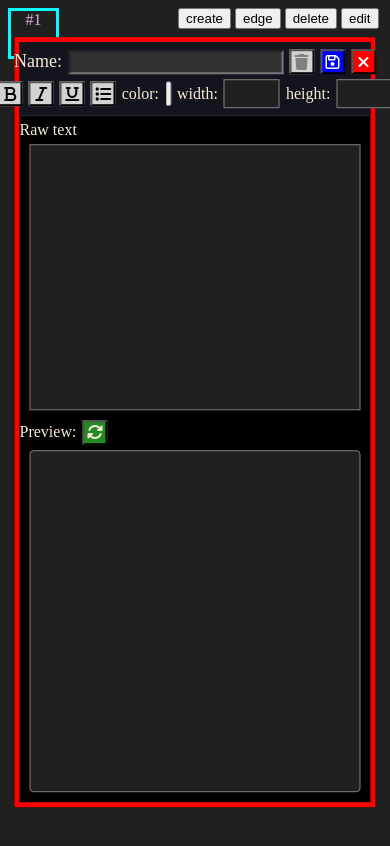
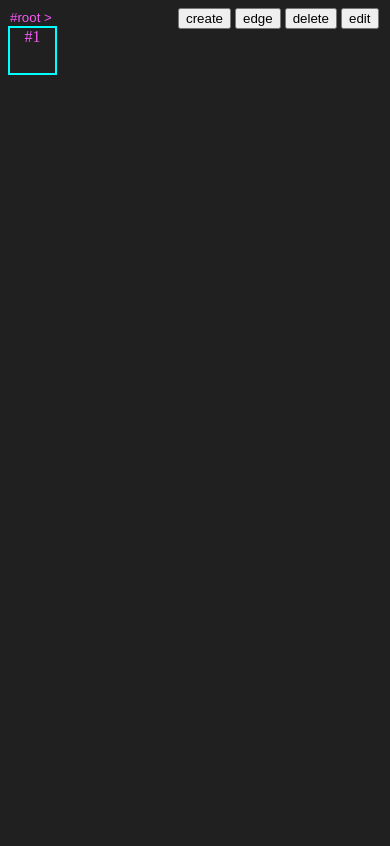
Before and after one commit to Jack112739/kltn, a website: page index.html in a window 390 px wide. Both pictures are taken after a click on the button "create". Drawn offline with nearby package versions, Linux system fonts and the light colour scheme.

Commit message:
modified:   css/editor.css 	modified:   css/graph.css 	deleted:    img/demo140324.png 	deleted:    img/demo_13_03_24.png 	modified:   index.html 	modified:   js/UI.js 	modified:   js/editor.js 	deleted:    js/math.js 	new file:   package.json
Changes not staged for commit:
	deleted:    package.json

```diff
--- a/css/editor.css
+++ b/css/editor.css
@@ -1,12 +1,12 @@
-.editor {
+#editor {
     position: fixed;
     top: 50%;
     left: 50%;
     transform: translate(-50%, -50%);
     z-index: 80;
-    width:  60vw;
+    width:  700px;
     height: 80vh;
-    border: solid 5px red;
+    border: solid 5px rgb(204, 52, 52);;
     background-color: black;
     color: antiquewhite;
     display: flex;
@@ -15,30 +15,27 @@
 textarea.raw-text {
     resize: none;
     overflow-y: auto;
-    height: 30%;
+    flex-grow: 3;
 }
 .text-view {
-    margin: 5px 10px;
+    margin: 0px 10px;
     background-color: rgb(32,32,32);
     box-sizing: border-box;
     color: antiquewhite;
-    flex-grow: 1;
-    margin-bottom: 10px;
+    font-size: 13px;
 }
 div.latex {
-    height: 40%;
+    flex-grow: 5;
     border: 1px solid grey;
     border-radius: 4px;
+    margin-bottom: 10px;
 }
 .ignore-math {
     background-color: transparent;
 }
-
-
 .settings {
     background-color: rgb(20,20,30);
     border-bottom: 1px solid rgb(40, 40, 60);
-    margin-bottom: 5px;
     padding: 2px;
 }
 .row {
@@ -47,7 +44,7 @@ div.latex {
     align-items: center;
     gap: 6px;
     margin: 5px;
-    justify-content: center;
+    justify-content: flex-start;
 }
 .row button {
     height: 25px;
@@ -58,60 +55,51 @@ div.latex {
     cursor: pointer;
     font-size: 16px;
 }
-label.name {
+#editor label.name {
     font-size: 18px;
 }
-#name {
-    background-color: rgb(50,50,50);
+#editor input.name {
+    background-color: rgb(32,32,32);
     color: rgb(245, 89, 245);
     font-size: 16px;
     flex-grow: 1;
     margin-right: 15%;
+    border: 1px solid grey;
 }
-#text-color {
+#editor .text-color {
     width: 25px;
     height: 25px;
 }
-#close {
+button.close {
     background-color: red;
     color: white;
 }
-#save {
+button.save {
     background-color: blue;
     color: white;
 }
-#del {
+button.del {
     background-color: lightgray;
     color: grey;
 }
-#height, #width {
-    width: 50px;
-    height: 25px;
-    border: 1px solid grey;
-    background-color: rgb(32,32,32);
-    color: antiquewhite;
-}
-#bold, #italic, #list, #underline {
+button.text {
     background-color: lightgray;
     color: black;
 }
-.row.preview {
-    margin: 0;
-    justify-content: flex-start;
-}
-#recompile {
+button.recompile {
     background-color: forestgreen;
     color: antiquewhite;
 }
 
 
-/* remove color wrapper */
+/* remove color wrapper and input scroller */
 input[type="color"]::-moz-color-swatch {
     border: none;
 }
 
 input[type="color"]::-webkit-color-swatch-wrapper {
     padding: 0;
+    border: 0;
     border-radius: 0;
 }
 
@@ -119,14 +107,13 @@ input[type="color"]::-webkit-color-swatch {
     border: none;
 }
 
-
 /* when using in other devices, maybe not needed*/
 @media screen and (max-width:800px) {
-    .editor {
+    #editor {
         width: 90vw;
         height: 90vh;
     }
-    #name {
-        margin-right: 0%;
+    #editor input.name {
+        margin-right: 0;
     }
 }
--- a/css/graph.css
+++ b/css/graph.css
@@ -5,11 +5,12 @@
     min-height: 30px;
     min-width: 45px;
     padding: 5px;
+    overflow-y: auto;
 }
 .node {
     position: absolute;
     z-index: 9;
-    border: 3px solid aqua;
+    border: 2px solid aqua;
     background-color: rgb(32, 32, 32);
     color: antiquewhite;
     user-select: none;
@@ -18,7 +19,7 @@
 .node_header {
     height: 15px;
     text-align: center;
-    color: rgb(220, 170, 220);
+    color: rgb(245, 89, 245);
 }
 #dot {
     position: absolute;
@@ -31,7 +32,7 @@
     border-color: rgb(204, 52, 52);
 }
 .node.referenced {
-    border-style: dashed;
+    border-style: dotted;
 }
 .leader-line {
     z-index: 30;
@@ -48,7 +49,7 @@ button.parent:hover {
     cursor: pointer;
 }
 button.parent {
-    color: antiquewhite;
+    color: rgb(245, 89, 245);
     background-color: transparent;
     border: none;
     padding: 1px 2px;
--- a/index.html
+++ b/index.html
@@ -27,35 +27,33 @@
 </head>
 <body>
   <div id="dot"></div>
-  <script src="js/UI.js"></script>
-
-  <div class="editor">
+  <div id="editor" style="display: none;" >
     <div class="settings">
       <div class="row">
-        <label class="name" class="left"> Name: </label>
-        <input type="text" class="left" id="name" spellcheck="false">
-        <button id="del"><i class="fa-solid fa-trash"></i></button>
-        <button id="save"><i class="fa-regular fa-floppy-disk"></i></button>
-        <button id="close"><i class="fa-solid fa-xmark"></i></button>
+        <label class="name"> Name: </label>
+        <input type="text" class="name" spellcheck="false">
+        <button class="del" onclick="Editor.del()"><i class="fa-solid fa-trash"></i></button>
+        <button class="save" onclick="Editor.save()"><i class="fa-solid fa-floppy-disk"></i></button>
+        <button class="close" onclick="Editor.close()"><i class="fa-solid fa-xmark"></i></button>
       </div>
       <div class="row" >
-        <button id="bold"><i class="fa-solid fa-bold"></i></button>
-        <button id="italic"><i class="fa-solid fa-italic"></i></button>
-        <button id="underline"><i class="fa-solid fa-underline"></i></button>
-        <button id="list"><i class="fa-solid fa-list"></i></button>
-        <label>color:</label><input type="color" value="#faebd7" id="text-color">
-        <label>width:</label><input type="text" id="width">
-        <label>height:</label><input type="text" id="height">
+        <button class="text" onclick="Editor.text('b')"><i class="fa-solid fa-bold"></i></button>
+        <button class="italic" onclick="Editor.text('i')"><i class="fa-solid fa-italic"></i></button>
+        <button class="underline" onclick="Editor.text('u')"><i class="fa-solid fa-underline"></i></button>
+        <button class="list" onclick="Editor.text('l')"><i class="fa-solid fa-list"></i></button>
+        <label>color:</label><input type="color" class="text-color">
       </div>
     </div>
 
-    <label>Raw text</label>
+    <div class="row"><label>Raw text:</label> </div>
     <textarea class="text-view raw-text" spellcheck="false"></textarea>
-    <div class="row preview">
-      <label> Preview:</label>
-      <button id="recompile"><i class="fa-solid fa-arrows-rotate"></i></button>
+    <div class="row">
+      <label> Preview</label>
+      <button class="recompile" onclick="Editor.recompile()"><i class="fa-solid fa-refresh"></i></button>
     </div>
     <div class="text-view latex"></div>
   </div>
+  <script src="js/UI.js"></script>
+  <script src="js/editor.js"></script>
 </body>
 </html>
--- a/js/UI.js
+++ b/js/UI.js
@@ -38,7 +38,7 @@ class NodeUI {
         this.graph = graph;
 
         this.html_div = document.createElement('div');
-        this.html_div.classList.add("node");
+        this.html_div.className = "node";
         this.html_div.insertAdjacentHTML('beforeend', `
             <div class="node_header">${id}</div>
             <div class="tex_render"></div>
@@ -61,11 +61,11 @@ class NodeUI {
             }
         }
         this.html_div.ondblclick = (e) => {
-            if(this.detail == null) {
+            if(this.detail === null) {
                 //TODO: not allow if the math inside this is a simple substitution or using other lemma
                 this.detail = new GraphUI(this);
             }
-            window.current_graph.switch_to(this.detail);
+            GraphUI.current_graph.switch_to(this.detail);
         }
         this.html_div.assoc_node = this;
     }
@@ -98,11 +98,14 @@ class NodeUI {
         this.graph.html_div.removeChild(this.html_div);
         this.graph.internal_nodes.delete(this.id);
     }
-    edit() {
-
+    get parent() {
+        return this.graph?.summary;
     }
-    get parent() {
-        return this.graph.summary;
+    rename(name) {
+        this.graph?.internal_nodes.delete(this.id);
+        this.graph?.internal_nodes.set(name, this);
+        this.id = name;
+        this.html_div.querySelector('.node_header').firstChild.data = name;
     }
 }
 
@@ -129,9 +132,9 @@ function user_mode(click, move) {
 
 class GraphUI {
 
-    // the nodes of this graph, containing the arguement
+    //Map; the nodes of this graph, containing the arguement
     internal_nodes;
-    // external nodes of the graph, which the proof of this graph depend on
+    //Array; external nodes of the graph, which the proof of this graph depend on
     external_nodes;
     //NodeUI, what this arguement has
     input;
@@ -146,8 +149,11 @@ class GraphUI {
     //String, math mode or draw mode, auto mode.
     mode;
 
+    static current_graph;
+
     constructor(summary) {
         this.summary = summary;
+        if(this.summary.detail === null) this.summary.detail = this;
         this.highlighting = null;
         this.create_math_logic();
         this.create_html();
@@ -156,7 +162,7 @@ class GraphUI {
     //TODO: add this
     create_math_logic() {
         this.internal_nodes = new Map();
-        this.external_nodes = new Map();
+        this.external_nodes = new Array();
         this.input = this.output = null;
     }
     create_html() {
@@ -177,8 +183,8 @@ class GraphUI {
             <div class="toolbar">
                 <button onclick="GraphUI.new_node('#'+ (++window.counter))">create</button>
                 <button onclick="GraphUI.new_edge(event)">edge</button>
-                <button onclick="user_mode(elem => elem.remove())(event)">delete</button>
-                <button onclick="user_mode(elem => elem.edit())(event)">edit</button>
+                <button onclick="user_mode(elem => elem.remove())()">delete</button>
+                <button onclick="user_mode(elem => Editor.load(elem))()">edit</button>
             </div>
         `);
     }
@@ -190,7 +196,7 @@ class GraphUI {
     }
     //pop up the edit window for that specific node
     switch_to(graph) {
-        window.current_graph = graph;
+        GraphUI.current_graph = graph;
         this.hide_edges();
         graph.show_edges();
         document.body.replaceChild(graph.html_div, this.html_div);
@@ -207,16 +213,16 @@ class GraphUI {
     }
     static highlight_unique(e) {
         let node = is_node_component(e.target);
-        window.current_graph.highlighting?.fade();
+        GraphUI.current_graph.highlighting?.fade();
         if(!node || node.highlighted) return;
-        window.current_graph.highlighting = node;
+        GraphUI.current_graph.highlighting = node;
         node.highlight();
     };
     static new_node(id) {
         //TODO: this should popup a window for how should user create a node
-        let new_node = new NodeUI(id, window.current_graph);
-        window.current_graph.internal_nodes.set(id, new_node);
-        window.current_graph.html_div.appendChild(new_node.html_div);
+        let new_node = new NodeUI(id, GraphUI.current_graph);
+        GraphUI.current_graph.internal_nodes.set(id, new_node);
+        GraphUI.current_graph.html_div.appendChild(new_node.html_div);
     }
     static new_edge(e) {
         user_mode((start,e) => {
@@ -246,7 +252,7 @@ class GraphUI {
 //setup function for this page
 (function setup() {
     window.counter = 0;
-    window.current_graph = new GraphUI(null);
-    document.body.appendChild(window.current_graph.html_div);
+    GraphUI.current_graph = new GraphUI(new NodeUI('#root', null));
+    document.body.appendChild(GraphUI.current_graph.html_div);
     document.onmousedown = GraphUI.highlight_unique;
 })()
--- a/js/editor.js
+++ b/js/editor.js
@@ -2,10 +2,54 @@
  * The editor for writing latex equations
  */
 
+const editor = document.getElementById('editor');
+var target = null;
+
 class Editor {
 
-    // the nodeUI this editor work for
-    target;
-    // the editor window
-    html_div;
+
+    static load(node) {
+        target = node;
+        node.style.display = "none";
+        editor.style.display = "";
+        editor.querySelector('input.name').value = node.id;
+        editor.querySelector('.raw-text').value = node.raw_text;
+        swap(node.html_div.querySelector('.tex_render'), editor.querySelector('.latex'));
+    }
+    static close() {
+        //if(!saved && !confirm('you change has not been saved!'));
+        editor.querySelector('input.name').value = "";
+        editor.querySelector('.raw-text').value = "";
+        editor.querySelector('.latex').innerHTML = "";
+        editor.style.top = "";
+        editor.style.left = "";
+        editor.style.display = "none";
+        target.style.display = "block";
+    }
+    static save() {
+        // TODO: validate name
+        Editor.recompile();
+        target.rename(editor.querySelector('input.name').value);
+        target.raw_text = editor.querySelector('.raw-text').value;
+        swap(target.html_div.querySelector('.tex_render'), editor.querySelector('.latex'));
+    }
+    static del() {
+        if(!window.confirm(`Are you sure you want to delete this node`)) return;
+        target.remove();
+        Editor.close();
+    }
+    static recompile() {
+        MathJax.typeset();
+    }
 }
+
+function swap(u, v) {
+    let u_cls = u.className;
+    let v_cls = v.className;
+    v.className = u_cls;
+    u.className = v_cls;
+    let place_holder = document.createComment('');
+    u.replaceWith(place_holder);
+    v.replaceWith(u);
+    place_holder.replaceWith(v);
+}
--- a/js/math.js
+++ /dev/null
@@ -1,6 +0,0 @@
-var keyword = ['theorem', 'lemma', 'if', '', 'assume', 'contradict', 'preliminary',
-                'exist', 'for','let', 'const'];
-
-
-// any other non-latex word will be treated as comment
-// syntax:
```
Also changed, not shown: package.json (added, +22 -0 lines), img/demo140324.png (deleted), img/demo_13_03_24.png (deleted).
